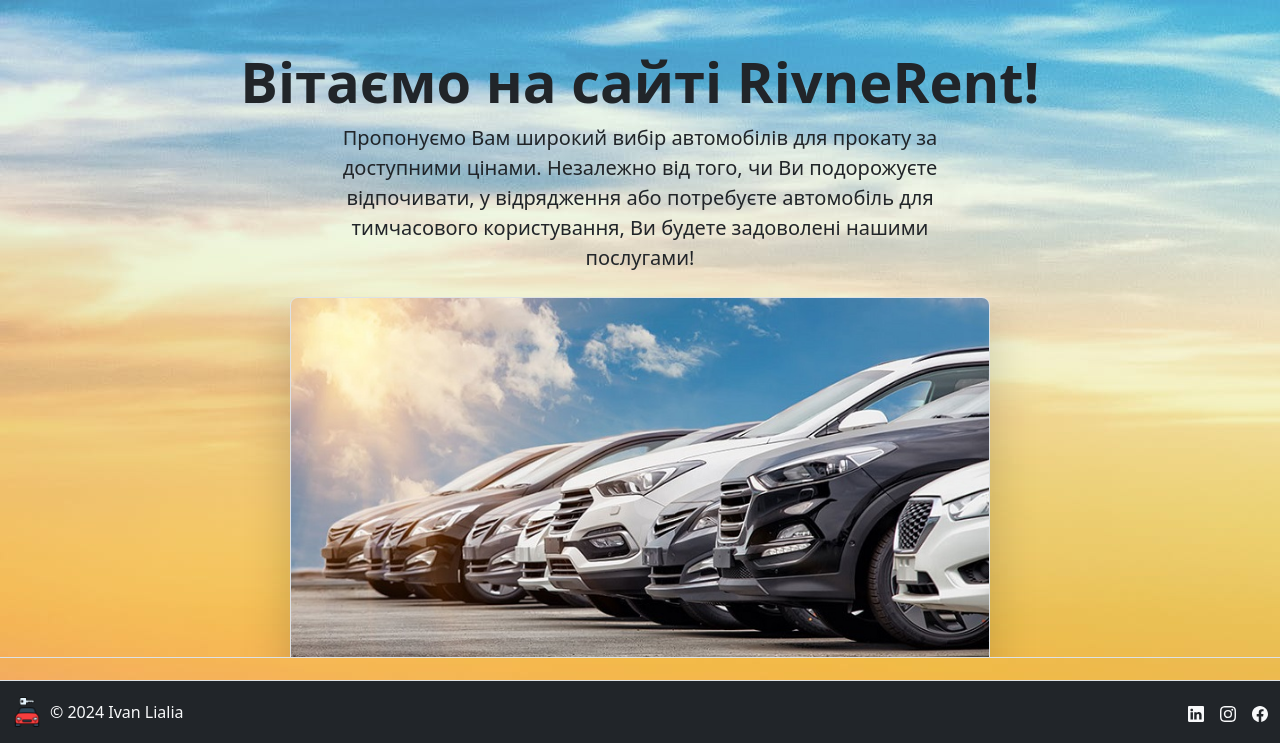
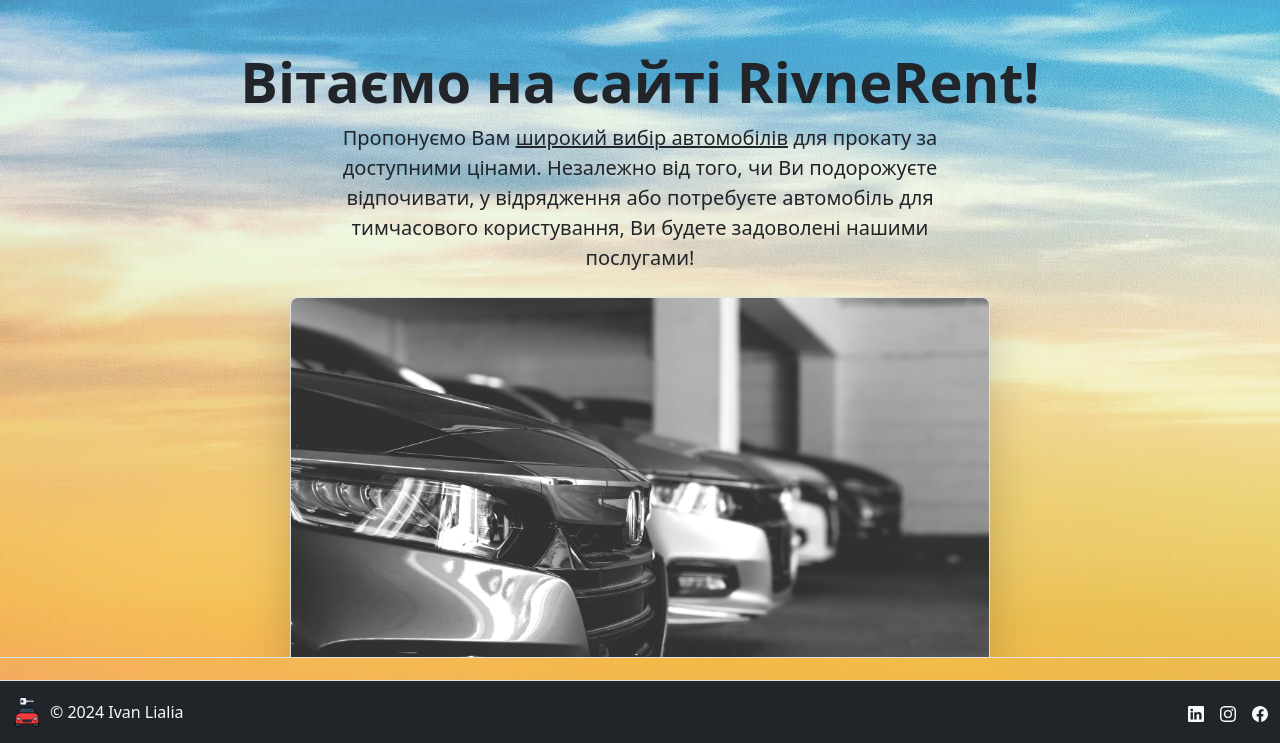
Before and after one commit to llo3iTiB4iK/rivnerent-, a Flask app: page / in a window 1280 px wide. Shown: the part 57-800 px from the top of the page. Run offline with Flask 3, Linux system fonts and the light colour scheme; some libraries are stand-ins or nearby versions.

Commit message:
Update main page

```diff
--- a/rivnerent/main.py
+++ b/rivnerent/main.py
@@ -55,6 +55,7 @@
     form = BookingForm()
     form.options.choices = [(service.id, service.name) for service in services]
     if form.validate_on_submit():
+        print(form.data)
         return "form submitted"
     return render_template("booking.html", car=car, services=[{"id": service.id, "daily_price": service.daily_price, "max_price": service.max_price} for service in services], form=form)
 
--- a/rivnerent/templates/index.html
+++ b/rivnerent/templates/index.html
@@ -10,7 +10,7 @@
         <h1 class="display-4 fw-bold">Вітаємо на сайті RivneRent!</h1>
         <div class="col-lg-6 mx-auto">
             <p class="lead mb-4">
-                Пропонуємо Вам широкий вибір автомобілів для прокату за доступними цінами. Незалежно від того, чи Ви подорожуєте відпочивати, у відрядження або потребуєте автомобіль для тимчасового користування, Ви будете задоволені нашими послугами!
+                Пропонуємо Вам <a href="{{ url_for('main.all_cars') }}" class="link-dark">широкий вибір автомобілів</a> для прокату за доступними цінами. Незалежно від того, чи Ви подорожуєте відпочивати, у відрядження або потребуєте автомобіль для тимчасового користування, Ви будете задоволені нашими послугами!
             </p>
         </div>
         <div class="overflow-hidden" style="max-height: 45vh;">
```
Also changed, not shown: rivnerent/static/img/carsharing.jpg.
